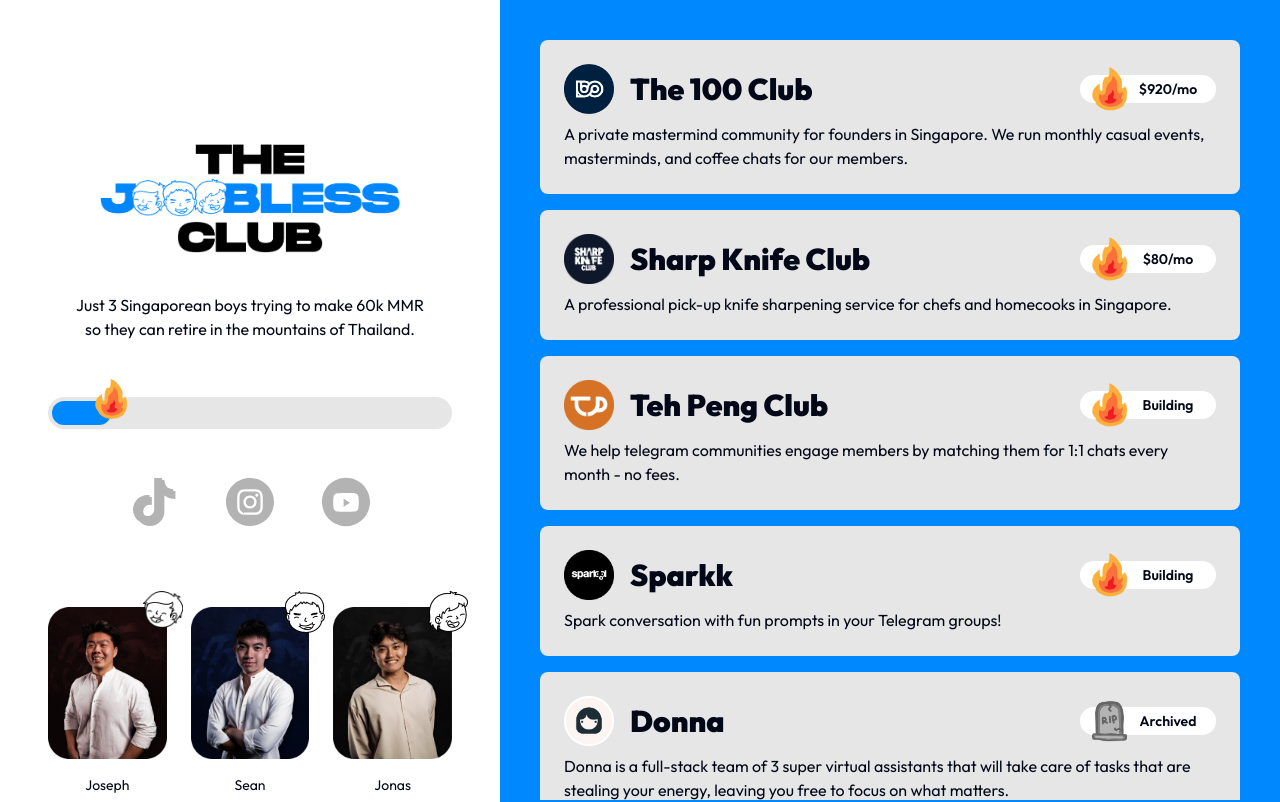
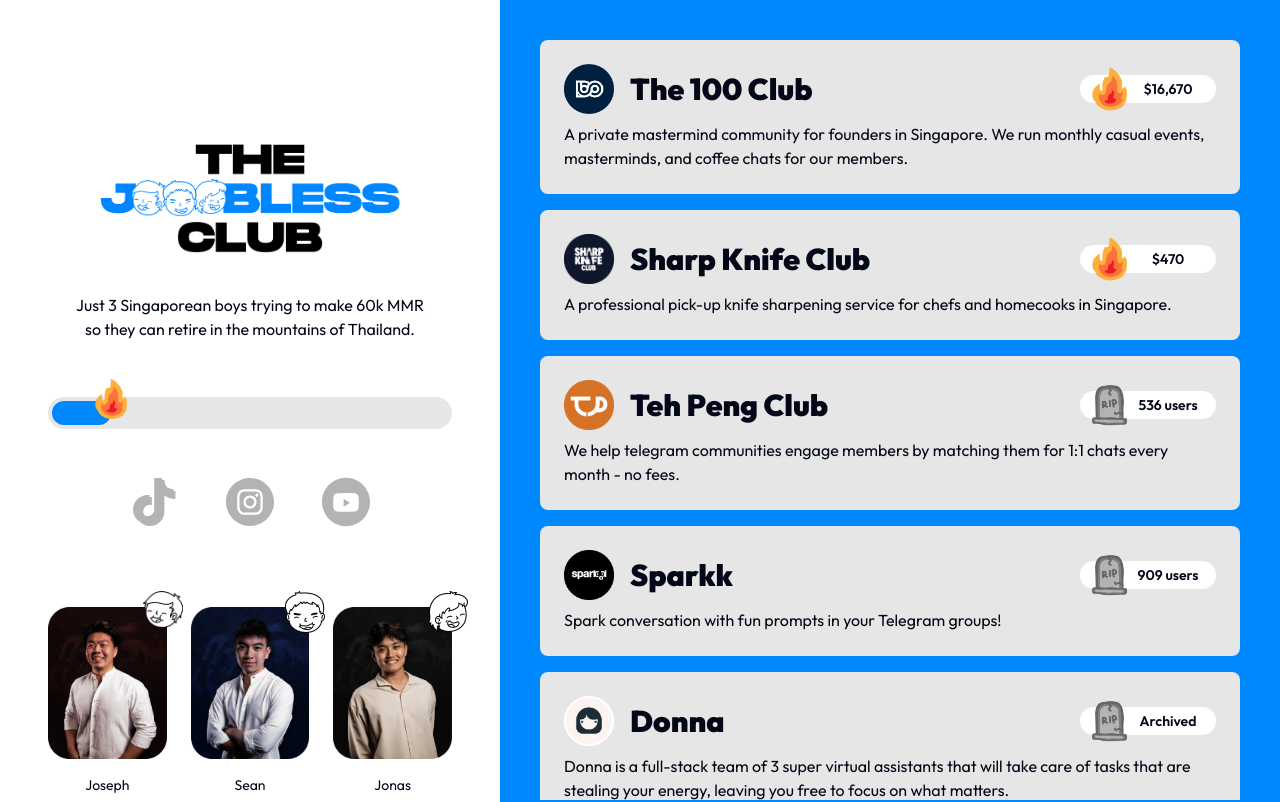
Before and after one commit to seantanyurong/jobless-club, a Next.js app: page / in a window 1280 px wide. Shown: the top 802 px of the page. Built offline with nearby package versions, Linux system fonts and the light colour scheme.

Commit message:
feature: update values

```diff
--- a/app/page.tsx
+++ b/app/page.tsx
@@ -162,7 +162,7 @@
                     alt='fire'
                     className='absolute left-2 top-1/2 -translate-y-1/2'
                   />
-                  <p className='text-xs font-semibold w-[65px] text-center'>$920/mo</p>
+                  <p className='text-xs font-semibold w-[65px] text-center'>$16,670</p>
                 </div>
                 <div className='bg-white rounded-full px-2 py-1 pl-12 relative hidden lg:block ml-auto'>
                   <Image
@@ -172,7 +172,7 @@
                     alt='fire'
                     className='absolute left-3 top-1/2 -translate-y-1/2'
                   />
-                  <p className='text-sm font-semibold w-[80px] text-center'>$920/mo</p>
+                  <p className='text-sm font-semibold w-[80px] text-center'>$16,670</p>
                 </div>
               </div>
               <p className='text-xs lg:text-base'>
@@ -207,7 +207,7 @@
                     alt='fire'
                     className='absolute left-2 top-1/2 -translate-y-1/2'
                   />
-                  <p className='text-xs font-semibold w-[65px] text-center'>$80/mo</p>
+                  <p className='text-xs font-semibold w-[65px] text-center'>$470</p>
                 </div>
                 <div className='bg-white rounded-full px-2 py-1 pl-12 relative hidden lg:block ml-auto'>
                   <Image
@@ -217,7 +217,7 @@
                     alt='fire'
                     className='absolute left-3 top-1/2 -translate-y-1/2'
                   />
-                  <p className='text-sm font-semibold w-[80px] text-center'>$80/mo</p>
+                  <p className='text-sm font-semibold w-[80px] text-center'>$470</p>
                 </div>
               </div>
               <p className='text-xs lg:text-base'>
@@ -245,23 +245,23 @@
                 <h3 className='font-black text-base lg:text-3xl'>Teh Peng Club</h3>
                 <div className='bg-white rounded-full px-1 py-1 pl-5 relative block lg:hidden ml-auto'>
                   <Image
-                    src='/images/fire-drawing.png'
+                    src='/images/grave-drawing.png'
                     width={15}
                     height={15}
-                    alt='fire'
+                    alt='grave'
                     className='absolute left-2 top-1/2 -translate-y-1/2'
                   />
-                  <p className='text-xs font-semibold w-[65px] text-center'>Building</p>
+                  <p className='text-xs font-semibold w-[65px] text-center'>536 users</p>
                 </div>
                 <div className='bg-white rounded-full px-2 py-1 pl-12 relative hidden lg:block ml-auto'>
                   <Image
-                    src='/images/fire-drawing.png'
+                    src='/images/grave-drawing.png'
                     width={35}
                     height={35}
-                    alt='fire'
+                    alt='grave'
                     className='absolute left-3 top-1/2 -translate-y-1/2'
                   />
-                  <p className='text-sm font-semibold w-[80px] text-center'>Building</p>
+                  <p className='text-sm font-semibold w-[80px] text-center'>536 users</p>
                 </div>
               </div>
               <p className='text-xs lg:text-base'>
@@ -289,23 +289,23 @@
                 <h3 className='font-black text-base lg:text-3xl'>Sparkk</h3>
                 <div className='bg-white rounded-full px-1 py-1 pl-5 relative block lg:hidden ml-auto'>
                   <Image
-                    src='/images/fire-drawing.png'
+                    src='/images/grave-drawing.png'
                     width={15}
                     height={15}
-                    alt='fire'
+                    alt='grave'
                     className='absolute left-2 top-1/2 -translate-y-1/2'
                   />
-                  <p className='text-xs font-semibold w-[65px] text-center'>Building</p>
+                  <p className='text-xs font-semibold w-[65px] text-center'>909 users</p>
                 </div>
                 <div className='bg-white rounded-full px-2 py-1 pl-12 relative hidden lg:block ml-auto'>
                   <Image
-                    src='/images/fire-drawing.png'
+                    src='/images/grave-drawing.png'
                     width={35}
                     height={35}
-                    alt='fire'
+                    alt='grave'
                     className='absolute left-3 top-1/2 -translate-y-1/2'
                   />
-                  <p className='text-sm font-semibold w-[80px] text-center'>Building</p>
+                  <p className='text-sm font-semibold w-[80px] text-center'>909 users</p>
                 </div>
               </div>
               <p className='text-xs lg:text-base'>Spark conversation with fun prompts in your Telegram groups!</p>
```
